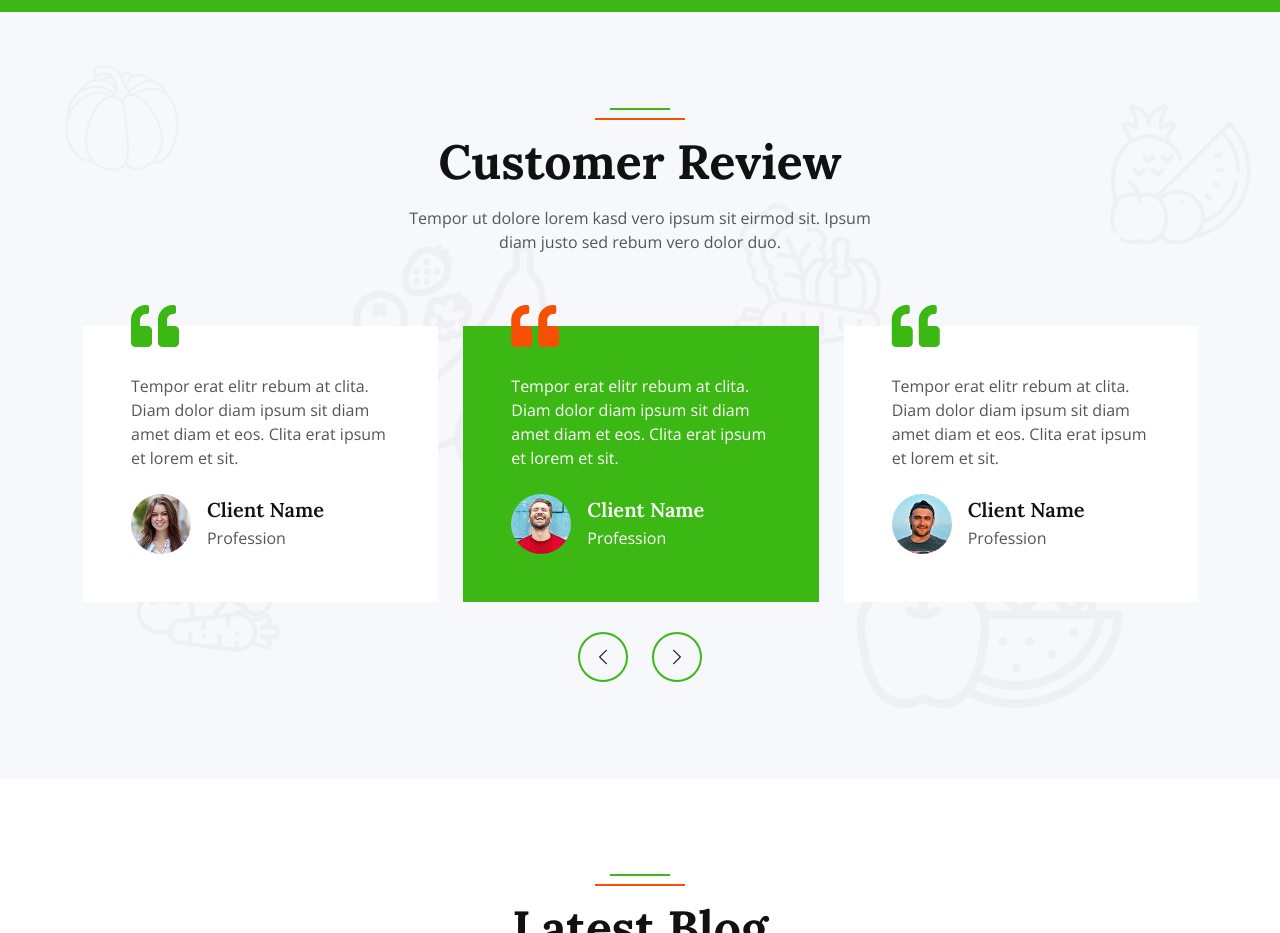
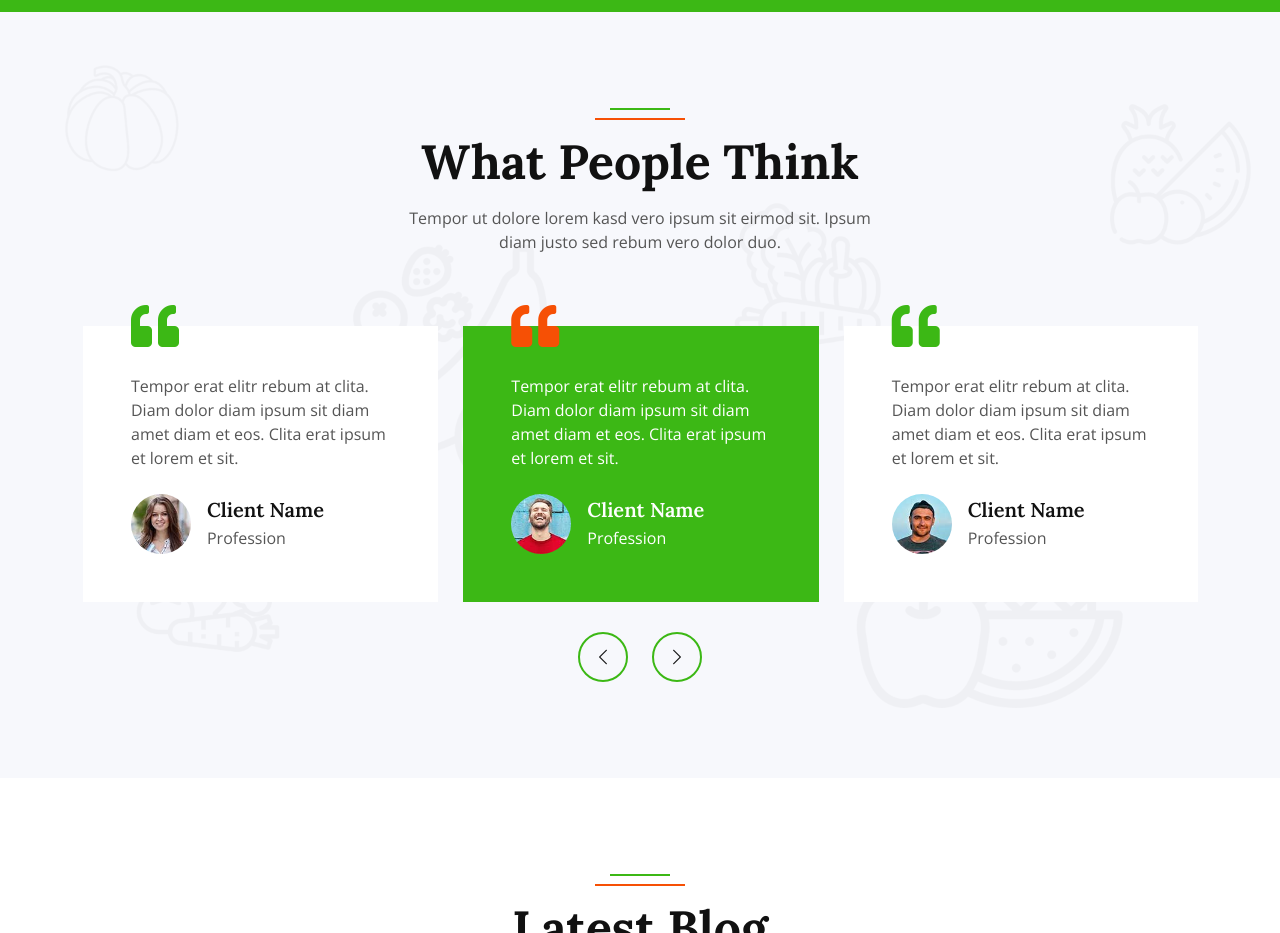
Before and after one commit to ersnrosario/cpnt201-a2-foody2, a plain HTML site: page index.html in a window 1280 px wide. Shown: the part 3900-4833 px from the top of the page. Drawn offline with nearby package versions, Linux system fonts and the light colour scheme.

Commit message:
change review description

```diff
--- a/index.html
+++ b/index.html
@@ -781,7 +781,7 @@
     <div class="container-fluid bg-light bg-icon py-6 mb-5">
         <div class="container">
             <div class="section-header text-center mx-auto mb-5 wow fadeInUp" data-wow-delay="0.1s" style="max-width: 500px;">
-                <h1 class="display-5 mb-3">Customer Review</h1>
+                <h1 class="display-5 mb-3">What People Think</h1>
                 <p>Tempor ut dolore lorem kasd vero ipsum sit eirmod sit. Ipsum diam justo sed rebum vero dolor duo.</p>
             </div>
             <div class="owl-carousel testimonial-carousel wow fadeInUp" data-wow-delay="0.1s">
```
